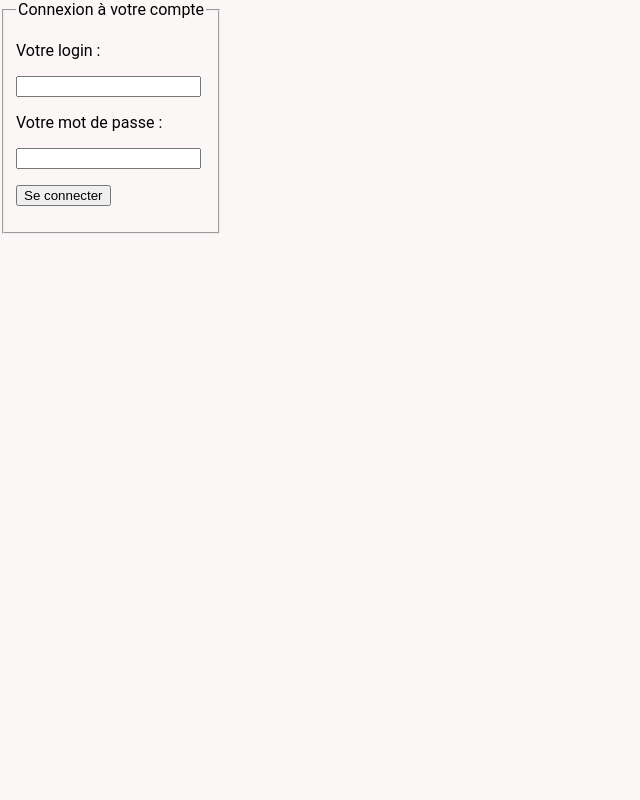
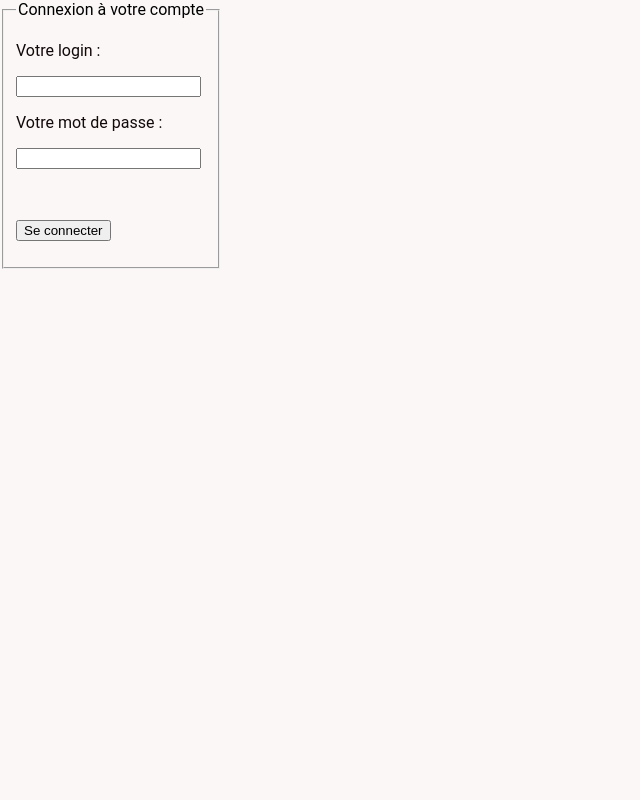
Before and after one commit to VincentGonnet/BNP-Parihaut, a PHP site: page / in a window 1280 px wide. Shown: the whole page, without its empty margins (0-640 px from the left). Run offline with PHP 8.4, Linux system fonts and the light colour scheme.

Commit message:
commit before the rebase

```diff
--- a/src/style.css
+++ b/src/style.css
@@ -60,3 +60,11 @@ main {
 }
 
 /* login page */
+
+#loginForm .label_nostyle{
+    background: none;
+}
+
+#loginForm label {
+    color : var(--text-color);
+}
--- a/src/view/loginPage.php
+++ b/src/view/loginPage.php
@@ -16,6 +16,7 @@
                     <p><input type="text" name="login" /></p>
                     <p><label>Votre mot de passe : </label></p>
                     <p><input type="text" name="password" /></p>
+                    <p><label class="label_nostyle">&nbsp;</label>
                     <p><input type="submit" value="Se connecter" name="connection" /></p>
             </fieldset>
         </form>
```
